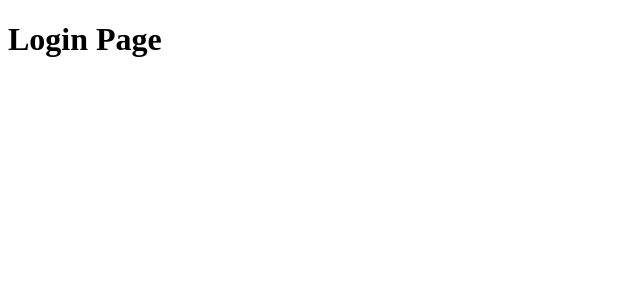
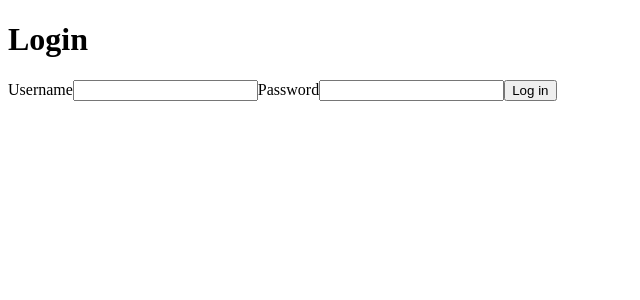
Before and after one commit to yashaur/legwork-crud-assignment, a React app in the folder frontend/: page /login in a window 1280 px wide. Shown: the top 300 px of the page, without its empty margins (0-640 px from the left). Built offline with nearby package versions, Linux system fonts and the light colour scheme; the HTML template or start-up script is replaced by a standard one.

Commit message:
Login page

```diff
--- a/frontend/src/main.jsx
+++ b/frontend/src/main.jsx
@@ -3,11 +3,15 @@ import { createRoot } from "react-dom/client";
 import { BrowserRouter } from "react-router-dom";
 import App from "./App.jsx";
 import "./styles/global.scss";
+import { Provider } from "react-redux";
+import store from "./store/index.js";
 
 createRoot(document.getElementById("root")).render(
   <StrictMode>
-    <BrowserRouter>
-      <App />
-    </BrowserRouter>
+    <Provider store={store}>
+      <BrowserRouter>
+        <App />
+      </BrowserRouter>
+    </Provider>
   </StrictMode>,
 );
--- a/frontend/src/pages/LoginPage.jsx
+++ b/frontend/src/pages/LoginPage.jsx
@@ -1,3 +1,82 @@
+import { useState } from "react";
+import { useDispatch, useSelector } from "react-redux";
+import { Navigate, useNavigate } from "react-router-dom";
+import { setTokens } from "../store/authSlice";
+
 export default function LoginPage() {
-  return <h1>Login Page</h1>;
+  const [username, setUsername] = useState("");
+  const [password, setPassword] = useState("");
+  const [error, setError] = useState(null);
+  const [loading, setLoading] = useState(false);
+
+  const dispatch = useDispatch();
+  const navigate = useNavigate();
+
+  const access = useSelector((state) => state.auth.access);
+
+  async function handleSubmit(event) {
+    event.preventDefault();
+    setError(null);
+    setLoading(true);
+
+    try {
+      const response = await fetch("/auth/token/", {
+        method: "POST",
+        headers: { "Content-Type": "application/json" },
+        body: JSON.stringify({ username, password }),
+      });
+
+      if (!response.ok) {
+        if (response.status === 401) {
+          setError("Wrong username/password!");
+        } else if (response.status === 502) {
+          setError("Could not reach the server. Try again in some time.");
+        } else {
+          setError(`The following error took place: ${response.error}`);
+        }
+      }
+
+      const credentials = await response.json();
+      credentials["username"] = username;
+
+      dispatch(setTokens(credentials));
+    } catch (err) {
+      setError("Could not reach the server");
+    } finally {
+      setLoading(false);
+    }
+  }
+
+  if (access) {
+    return <Navigate to="/" replace></Navigate>;
+  }
+
+  return (
+    <>
+      <h1>Login</h1>
+      <form onSubmit={handleSubmit}>
+        <label htmlFor="username">
+          Username
+          <input
+            id="username"
+            value={username}
+            onChange={(e) => setUsername(e.target.value)}
+          />
+        </label>
+        <label htmlFor="password">
+          Password
+          <input
+            id="password"
+            value={password}
+            type="password"
+            onChange={(e) => setPassword(e.target.value)}
+          />
+        </label>
+        {error && <p>{error}</p>}
+        <button type="submit" disabled={loading}>
+          {loading ? "Logging in..." : "Log in"}
+        </button>
+      </form>
+    </>
+  );
 }
--- a/frontend/src/store/authSlice.js
+++ b/frontend/src/store/authSlice.js
@@ -0,0 +1,31 @@
+import { createSlice } from "@reduxjs/toolkit";
+
+const initialState = {
+  access: localStorage.getItem("access_token"),
+  refresh: localStorage.getItem("refresh_token"),
+  username: localStorage.getItem("username"),
+};
+
+const authSlice = createSlice({
+  name: "auth",
+  initialState,
+  reducers: {
+    setTokens: (state, action) => {
+      localStorage.setItem("access_token", action.payload.access);
+      localStorage.setItem("refresh_token", action.payload.refresh);
+      localStorage.setItem("username", action.payload.username);
+
+      state.access = action.payload.access;
+      state.refresh = action.payload.refresh;
+      state.username = action.payload.username;
+    },
+    logout: () => {
+      localStorage.removeItem("access_token");
+      localStorage.removeItem("refresh_token");
+      localStorage.removeItem("username");
+    },
+  },
+});
+
+export const { setTokens, logout } = authSlice.actions;
+export default authSlice.reducer;
--- a/frontend/src/store/index.js
+++ b/frontend/src/store/index.js
@@ -0,0 +1,10 @@
+import { configureStore } from "@reduxjs/toolkit";
+import authReducer from "./authSlice.js";
+
+const store = configureStore({
+  reducer: {
+    auth: authReducer,
+  },
+});
+
+export default store;
```
Also changed, not shown: 1 other file (tests, documents, lock files or other folders).
